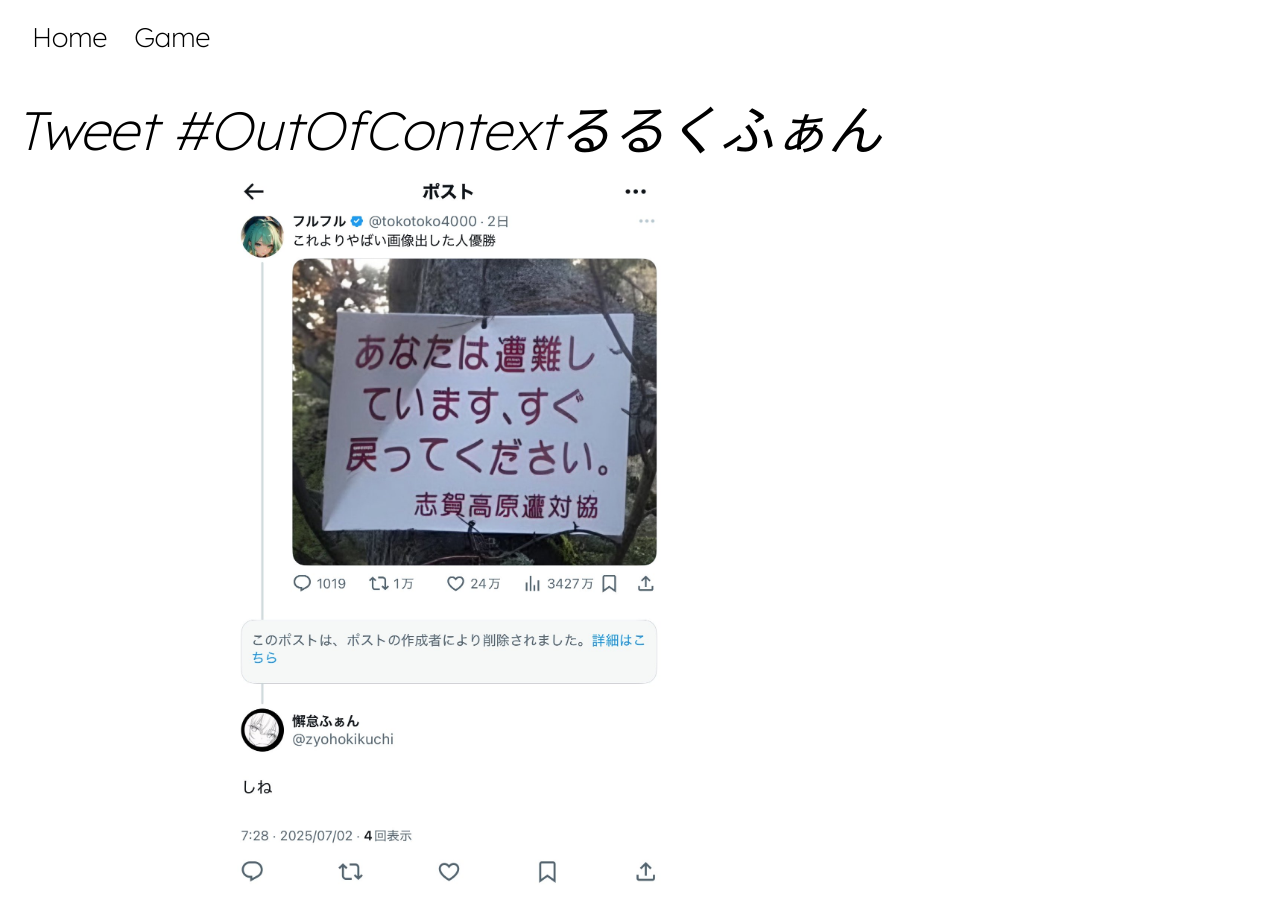
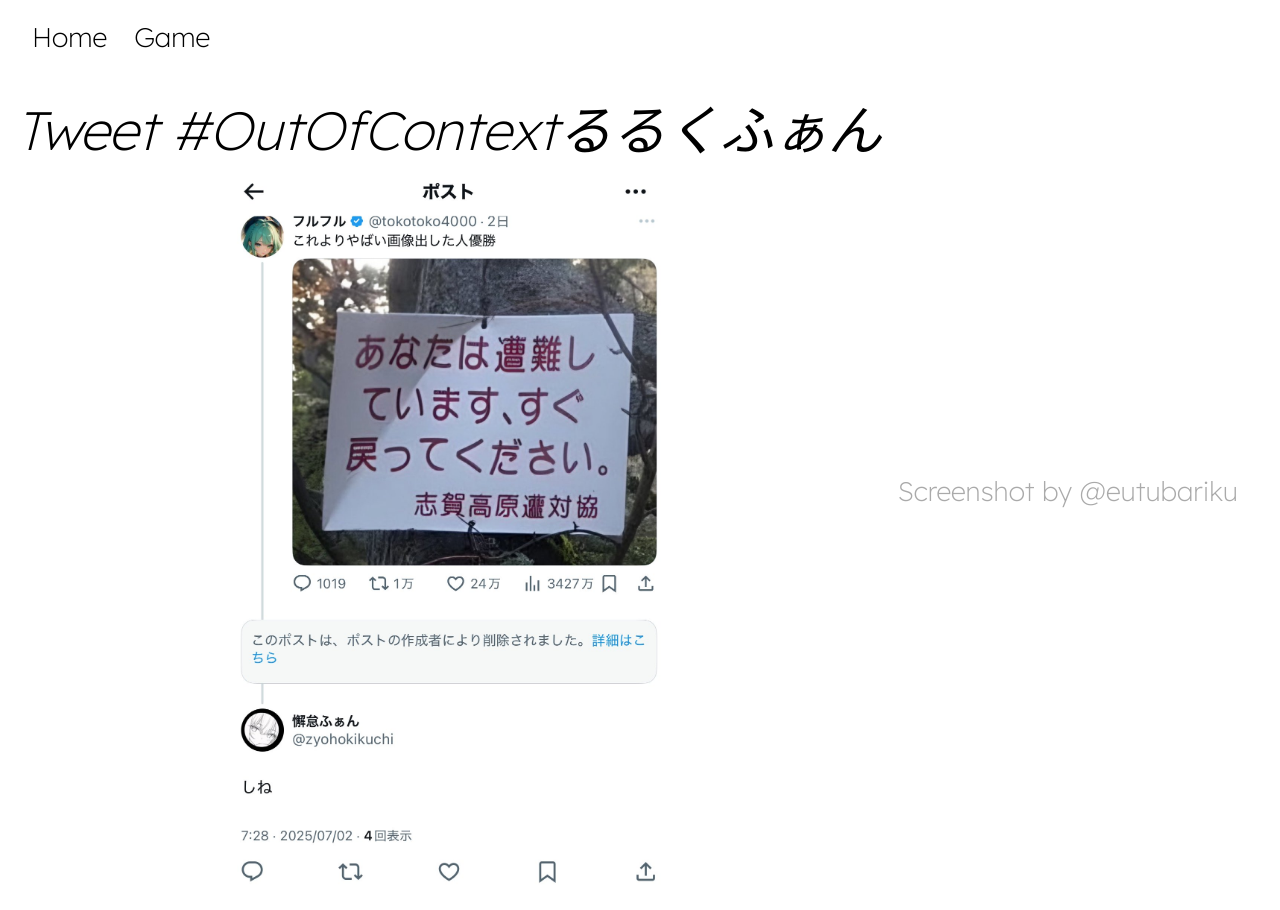
Before and after one commit to liruru/Runachas, a Jekyll site: the page built from index.html, in a window 1280 px wide. Built offline with Jekyll 4.4.1, drawn with Linux system fonts in a browser that asks for light colours.

Commit message:
Update index.html
軽微な変更

```diff
--- a/index.html
+++ b/index.html
@@ -6,3 +6,4 @@ layout: default
   <h2 class='fade'><i><a href='https://x.com/intent/post?url=&hashtags=OutOfContext%E3%82%8B%E3%82%8B%E3%81%8F%E3%81%B5%E3%81%81%E3%82%93'>Tweet #OutOfContextるるくふぁん</a></i></h1>
   <img src="{{ '/assets/images/shine.jpg' | relative_url }}" alt="Out of Context 懈怠ふぁん" style="max-width:80vw; max-height:80vh;" class='fade-delay'>
 </div>
+<p style='color: #aaa'>Screenshot by @eutubariku</p>
```
